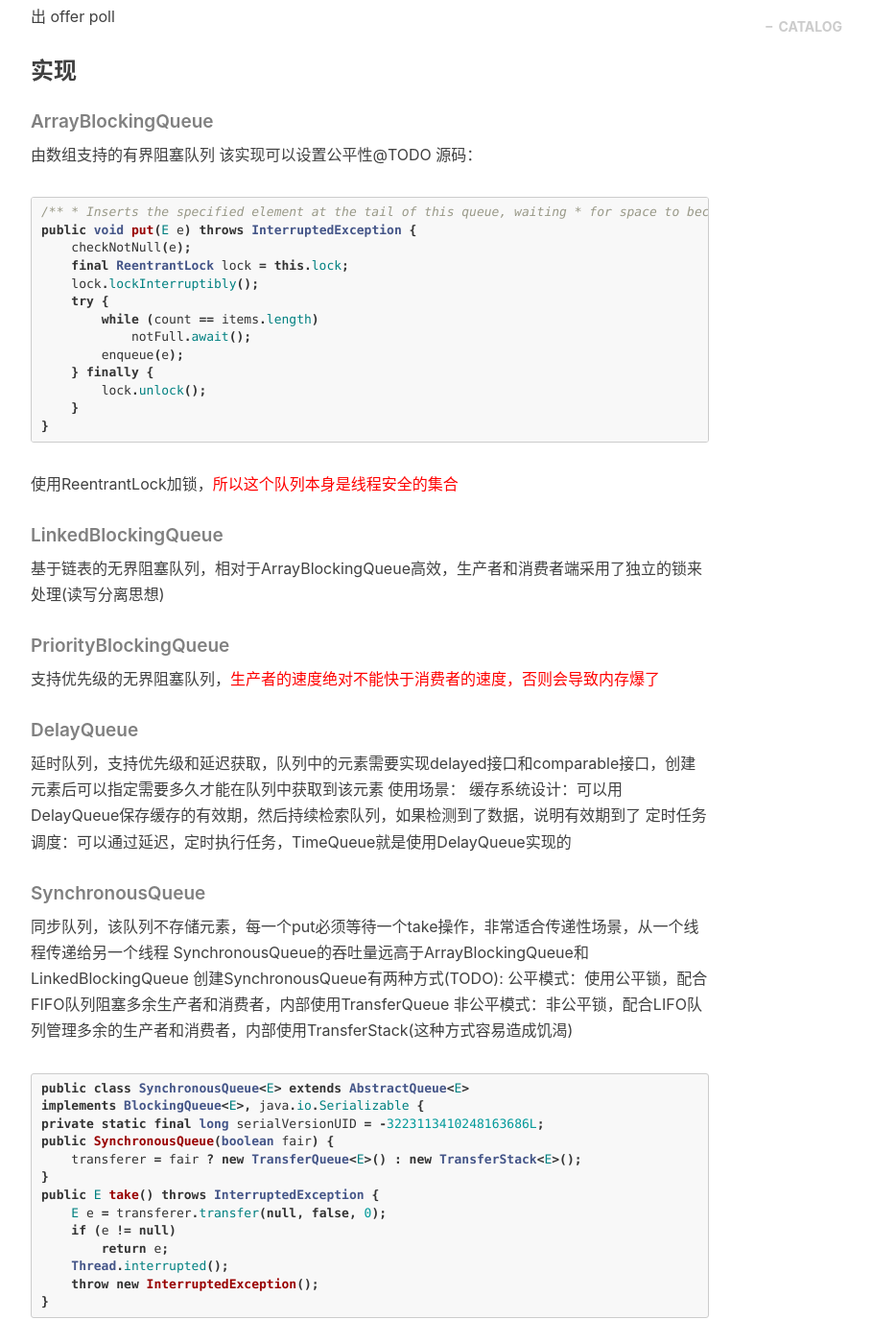
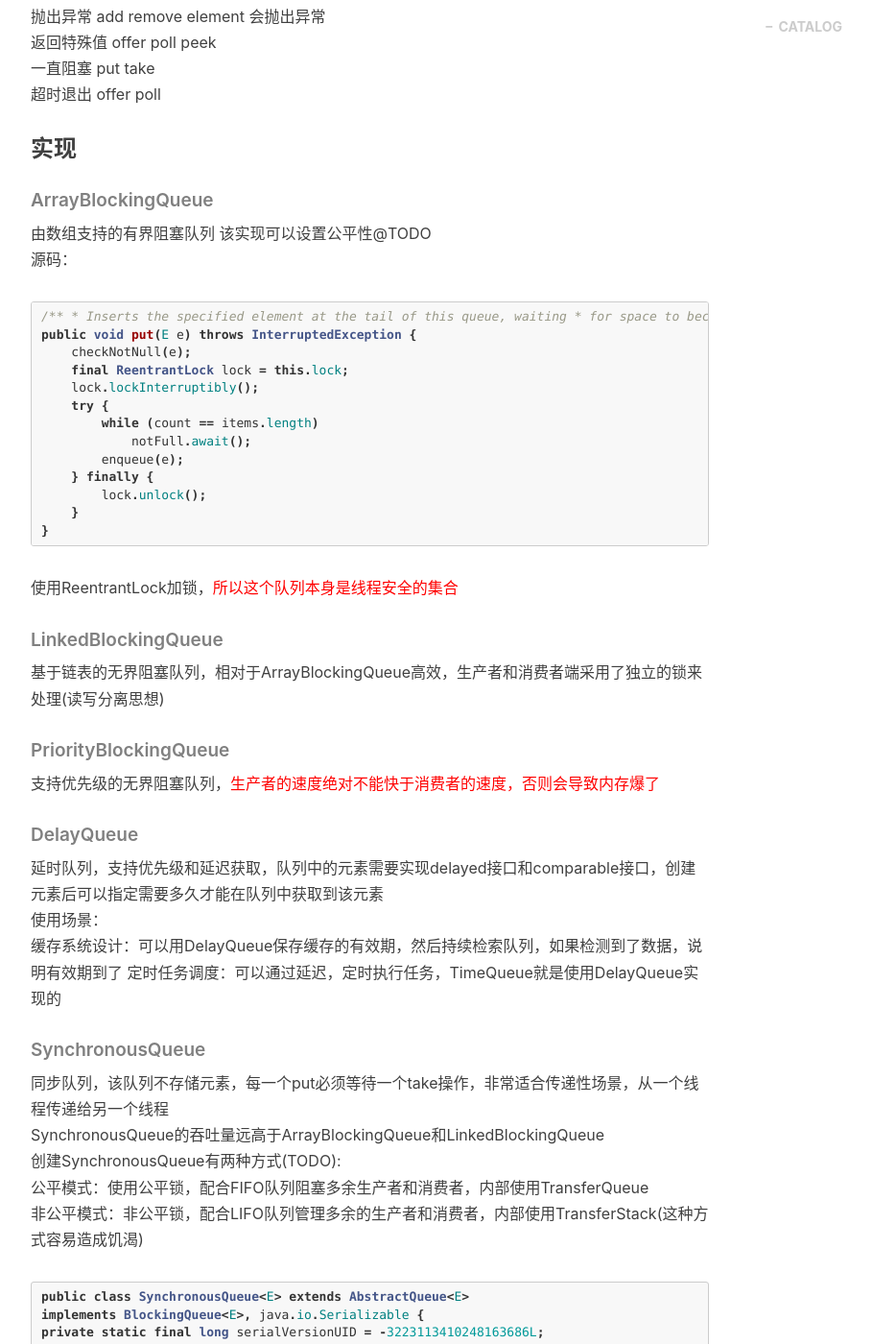
Before and after one commit to wmf217/blog, a Jekyll site: the page built from _posts/2018-06-02-QUEUE.markdown, in a window 1280 px wide and 1400 px high, scrolled down 946 px. Shown: the whole window at 96% size, without its empty margins (233-1142 px from the left). Built offline with Jekyll 4.4.1, drawn with Linux system fonts in a browser that asks for light colours; nearby versions of some CDN libraries; comment, search, counter and statistics services are not loaded; some of the changed text lies outside the part shown.

Commit message:
阻塞队列

````diff
--- a/_posts/2018-06-02-QUEUE.markdown
+++ b/_posts/2018-06-02-QUEUE.markdown
@@ -13,17 +13,17 @@ tags:
 文章主要学习线程阀--多线程的交互--阻塞队列
 ### 阻塞队列
 ##### 队列
-Queue: 队列，先进先出(FIFO)
-Deque: 双端队列。两端都可以进出，当约束从一个口进出时，就形成栈Stack
+Queue: 队列，先进先出(FIFO)<br>
+Deque: 双端队列。两端都可以进出，当约束从一个口进出时，就形成栈Stack<br>
 BlockQueue: 阻塞队列，支持两个附加操作，take-获取队列的线程会等待队列变为非空，put-存储元素的线程会等待队列变为可用（非满）
 ##### 阻塞队列4种处理方式
-抛出异常 add remove element 会抛出异常
-返回特殊值 offer poll peek
-一直阻塞 put take
-超时退出 offer poll
+抛出异常 add remove element 会抛出异常<br>
+返回特殊值 offer poll peek<br>
+一直阻塞 put take<br>
+超时退出 offer poll<br>
 ### 实现
 ##### ArrayBlockingQueue
-由数组支持的有界阻塞队列 该实现可以设置公平性@TODO
+由数组支持的有界阻塞队列 该实现可以设置公平性@TODO<br>
 源码：
 ```java
 /**
@@ -52,15 +52,15 @@ public void put(E e) throws InterruptedException {
 ##### PriorityBlockingQueue
 支持优先级的无界阻塞队列，<font color="red">生产者的速度绝对不能快于消费者的速度，否则会导致内存爆了</font>
 ##### DelayQueue
-延时队列，支持优先级和延迟获取，队列中的元素需要实现delayed接口和comparable接口，创建元素后可以指定需要多久才能在队列中获取到该元素
-使用场景：
+延时队列，支持优先级和延迟获取，队列中的元素需要实现delayed接口和comparable接口，创建元素后可以指定需要多久才能在队列中获取到该元素<br>
+使用场景：<br>
 缓存系统设计：可以用DelayQueue保存缓存的有效期，然后持续检索队列，如果检测到了数据，说明有效期到了
 定时任务调度：可以通过延迟，定时执行任务，TimeQueue就是使用DelayQueue实现的
 ##### SynchronousQueue
-同步队列，该队列不存储元素，每一个put必须等待一个take操作，非常适合传递性场景，从一个线程传递给另一个线程
-SynchronousQueue的吞吐量远高于ArrayBlockingQueue和LinkedBlockingQueue
-创建SynchronousQueue有两种方式(TODO):
-公平模式：使用公平锁，配合FIFO队列阻塞多余生产者和消费者，内部使用TransferQueue
+同步队列，该队列不存储元素，每一个put必须等待一个take操作，非常适合传递性场景，从一个线程传递给另一个线程<br>
+SynchronousQueue的吞吐量远高于ArrayBlockingQueue和LinkedBlockingQueue<br>
+创建SynchronousQueue有两种方式(TODO):<br>
+公平模式：使用公平锁，配合FIFO队列阻塞多余生产者和消费者，内部使用TransferQueue<br>
 非公平模式：非公平锁，配合LIFO队列管理多余的生产者和消费者，内部使用TransferStack(这种方式容易造成饥渴)
 ```java
 public class SynchronousQueue<E> extends AbstractQueue<E>
@@ -246,21 +246,21 @@ Consumer Thread-5 your lucky number is 5
 ##### LinkedBlockingDeque
 链表支持的无界双向阻塞队列。可以从前后添加或移除，比如有addFirst和addLast等方法
 ##### LinkedTransferQueue
-是一个由链表结构组成的无界传输阻塞队列
-实现了BlockingDeque接口
->Doug Lea 这样评价它：TransferQueue是一个聪明的队列，它是 ConcurrentLinkedQueue，SynchronousQueue(<font color="green">公平模式</font>), LinkedBlockingQueue的超集
+是一个由链表结构组成的无界传输阻塞队列<br>
+实现了BlockingDeque接口<br>
+>Doug Lea 这样评价它：TransferQueue是一个聪明的队列，它是 ConcurrentLinkedQueue，SynchronousQueue(<font color="green">公平模式</font>), LinkedBlockingQueue的超集<br>
 
-它是一个多面手，高性能的一个组合体
-比如说：上面介绍SynchronousQueue时提到，<font color="green">take方法调用的是TransferQueue的transfer方法</font>，所以当使用LinkedTransferQueue的transfer它的效果和SynchronousQueue几乎一样（如果队列不为空则阻塞），而使用LinkedTransferQueue的put方法,则和LinkedBlockingQueue一样了（可以向队列中添加无界的元素）
->transfer的算法比较复杂，大概意思是所谓双重数据结构（dual data structures），之所以叫双重，主要原因是方法都是通过两个步骤完成的：保留和完成。比如，消费者线程从一个队列取元素，发现队列是空，它就生成一个空元素放入队列，所谓空元素就是数据项字段为空，然后消费者在这个字段上继续等待，叫做*保留*，直到一个生产者意欲向队列中放入一个元素，这里它发现最前面的元素的数据项字段为NULL，它就直接把数据填充到这个元素中，即*完成*（元素的传送）
+它是一个多面手，高性能的一个组合体<br>
+比如说：上面介绍SynchronousQueue时提到，<font color="green">take方法调用的是TransferQueue的transfer方法</font>，所以当使用LinkedTransferQueue的transfer它的效果和SynchronousQueue几乎一样（如果队列不为空则阻塞），而使用LinkedTransferQueue的put方法,则和LinkedBlockingQueue一样了（可以向队列中添加无界的元素）<br>
+>transfer的算法比较复杂，大概意思是所谓双重数据结构（dual data structures），之所以叫双重，主要原因是方法都是通过两个步骤完成的：保留和完成。比如，消费者线程从一个队列取元素，发现队列是空，它就生成一个空元素放入队列，所谓空元素就是数据项字段为空，然后消费者在这个字段上继续等待，叫做*保留*，直到一个生产者意欲向队列中放入一个元素，这里它发现最前面的元素的数据项字段为NULL，它就直接把数据填充到这个元素中，即*完成*（元素的传送）<br>
 
-transfer方法提供了线程之间直接交换数据的捷径方法
-1. transfer(E e)，如果当前有一个消费者正在等待，则立即移交，否则阻塞（SynchronousQueue的put）
-2. tryTransfer(E e)，有消费者等待则传送，无则返回false
-3. tryTransfer(E e, long timeout, TimeUnit unit)，与上面几乎一样只不过在没有的情况下会等待一段规定时间
-4. hasWaitingConsumer()，查看是否有等待的消费者
-5. getWaitingConsumerCount()
-6. ~~size()~~ 不准确
+transfer方法提供了线程之间直接交换数据的捷径方法<br>
+1. transfer(E e)，如果当前有一个消费者正在等待，则立即移交，否则阻塞（SynchronousQueue的put）<br>
+2. tryTransfer(E e)，有消费者等待则传送，无则返回false<br>
+3. tryTransfer(E e, long timeout, TimeUnit unit)，与上面几乎一样只不过在没有的情况下会等待一段规定时间<br>
+4. hasWaitingConsumer()，查看是否有等待的消费者<br>
+5. getWaitingConsumerCount()<br>
+6. ~~size()~~ 不准确<br>
 
 ###### 源码
 ```java
@@ -356,10 +356,10 @@ transfer 3
 Consumer Thread-1 your lucky number is 3
 ....
 ```
-分析：
-使用transfer方法一定上一个transfer的参数被消费者take走才能执行下一个transfer
-所以transfer方法在队列不为空时是阻塞的，这里也不用考虑是否FIFO，因为只有一个元素
-那么接下来来验证下TransferQueue是否是FIFO，将生产者的transfer修改为put
+分析：<br>
+使用transfer方法一定上一个transfer的参数被消费者take走才能执行下一个transfer<br>
+所以transfer方法在队列不为空时是阻塞的，这里也不用考虑是否FIFO，因为只有一个元素<br>
+那么接下来来验证下TransferQueue是否是FIFO，将生产者的transfer修改为put<br>
 out:
 ```
 transfer 1
@@ -432,14 +432,14 @@ Consumer Thread-1 your lucky number is 2
 Consumer Thread-5 your lucky number is 5
 ```
 分析：
-两次结果不一样，之前已经证明了，1,2,3,4,5的transfer顺序
-可是输出的结果却没有排序
-而且消费者的线程k不一定对应生产出来的i
-接下来分析一下原因
-首先各个线程执行的快慢不能保证(这是一定不能保证的)
-其次有可能是当有多个消费者同时要消费时，优先级无法保证
-（不一定由哪个消费者线程获取到队列中的这个唯一元素，这是一种猜测接下来证实）
-可以把生产者生产的时间间隔设长，让消费者竞争看一下：
+两次结果不一样，之前已经证明了，1,2,3,4,5的transfer顺序<br>
+可是输出的结果却没有排序<br>
+而且消费者的线程k不一定对应生产出来的i<br>
+接下来分析一下原因<br>
+首先各个线程执行的快慢不能保证(这是一定不能保证的)<br>
+其次有可能是当有多个消费者同时要消费时，优先级无法保证<br>
+（不一定由哪个消费者线程获取到队列中的这个唯一元素，这是一种猜测接下来证实）<br>
+可以把生产者生产的时间间隔设长，让消费者竞争看一下：<br>
 Producer:
 ```java
 int i = 0;
@@ -464,13 +464,13 @@ Consumer Thread-3 your lucky number is 3
 Consumer Thread-5 your lucky number is 5
 ```
 分析：
-可以看到首先是Thread-2 take到了第一个元素1，而Thread-1拿到了2
-Thread-3拿到了第三个元素3,输出在4后面是因为线程执行的慢了
-而thread-1晚于Thread-2有两种可能：
-一种是thread-1 发出take请求本来就慢于Thread-2
-一种是thread-1 发出take请求比较快，但是1元素还是被Thread-2争夺到了
-所以还是无法确定TransferQueue是否公平
-如下修改：
+可以看到首先是Thread-2 take到了第一个元素1，而Thread-1拿到了2<br>
+Thread-3拿到了第三个元素3,输出在4后面是因为线程执行的慢了<br>
+而thread-1晚于Thread-2有两种可能：<br>
+一种是thread-1 发出take请求本来就慢于Thread-2<br>
+一种是thread-1 发出take请求比较快，但是1元素还是被Thread-2争夺到了<br>
+所以还是无法确定TransferQueue是否公平<br>
+如下修改：<br>
 Producer:
 ```java
 TimeUnit.SECONDS.sleep(10); //多睡一会让消费者就位
@@ -496,8 +496,8 @@ Consumer Thread-7 your lucky number is 7
 Consumer Thread-5 your lucky number is 5
 Consumer Thread-3 your lucky number is 3
 ```
-多试几次，得到的结果类似，10秒之后生产者开始很快的循环生产数据
-所有消费者几乎同时反应，所以执行的先后顺序很难保证
-但每个消费者start的时间间隔500ms，基本可以保证线程是按照k的先后来take的
-take到的值i和自己的k对的上，所以结论
+多试几次，得到的结果类似，10秒之后生产者开始很快的循环生产数据<br>
+所有消费者几乎同时反应，所以执行的先后顺序很难保证<br>
+但每个消费者start的时间间隔500ms，基本可以保证线程是按照k的先后来take的<br>
+take到的值i和自己的k对的上，所以结论<br>
 **TransferQueue是公平模式的**
````
Also changed, not shown: other parts of _posts/2018-06-02-QUEUE.markdown (+4 -4 lines).
